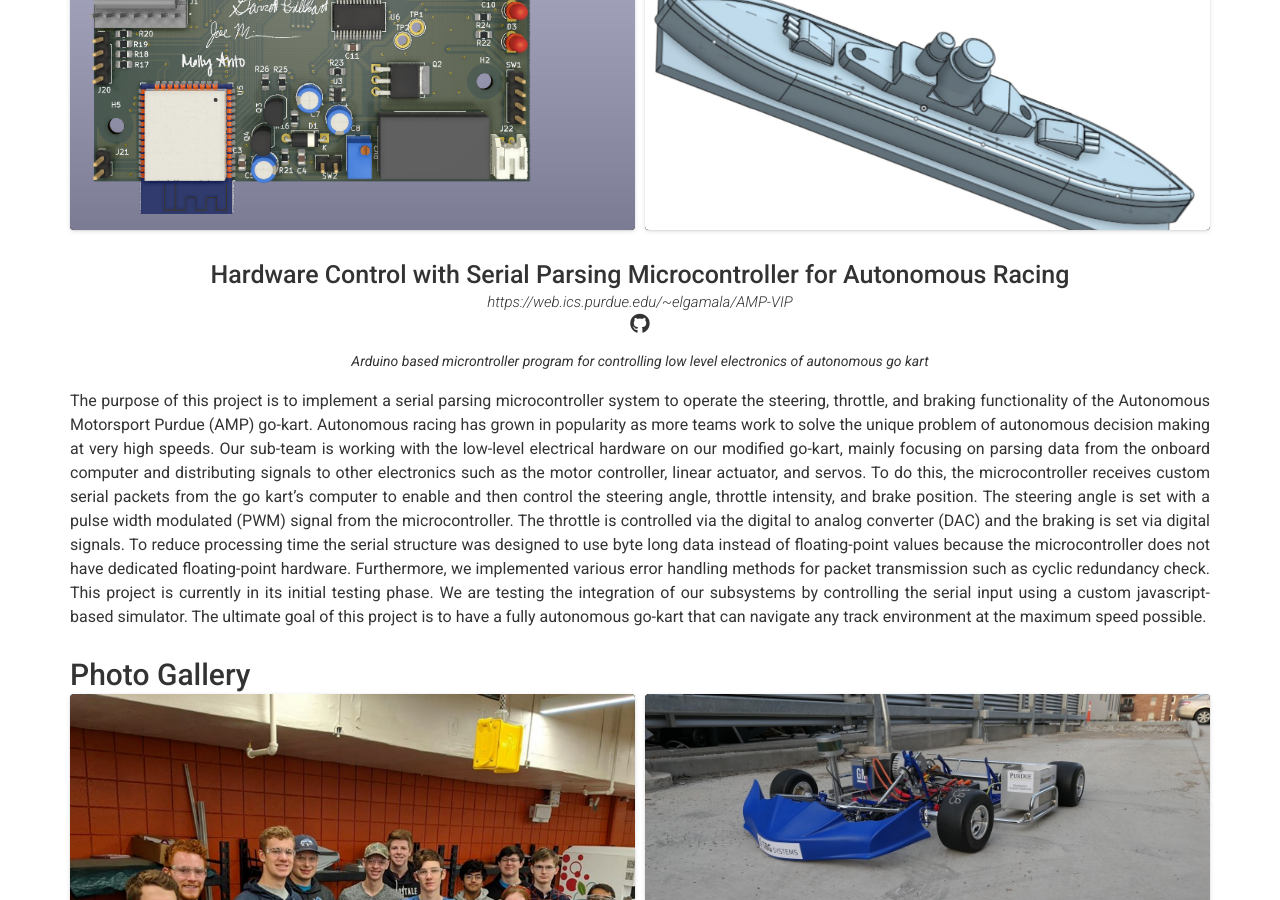
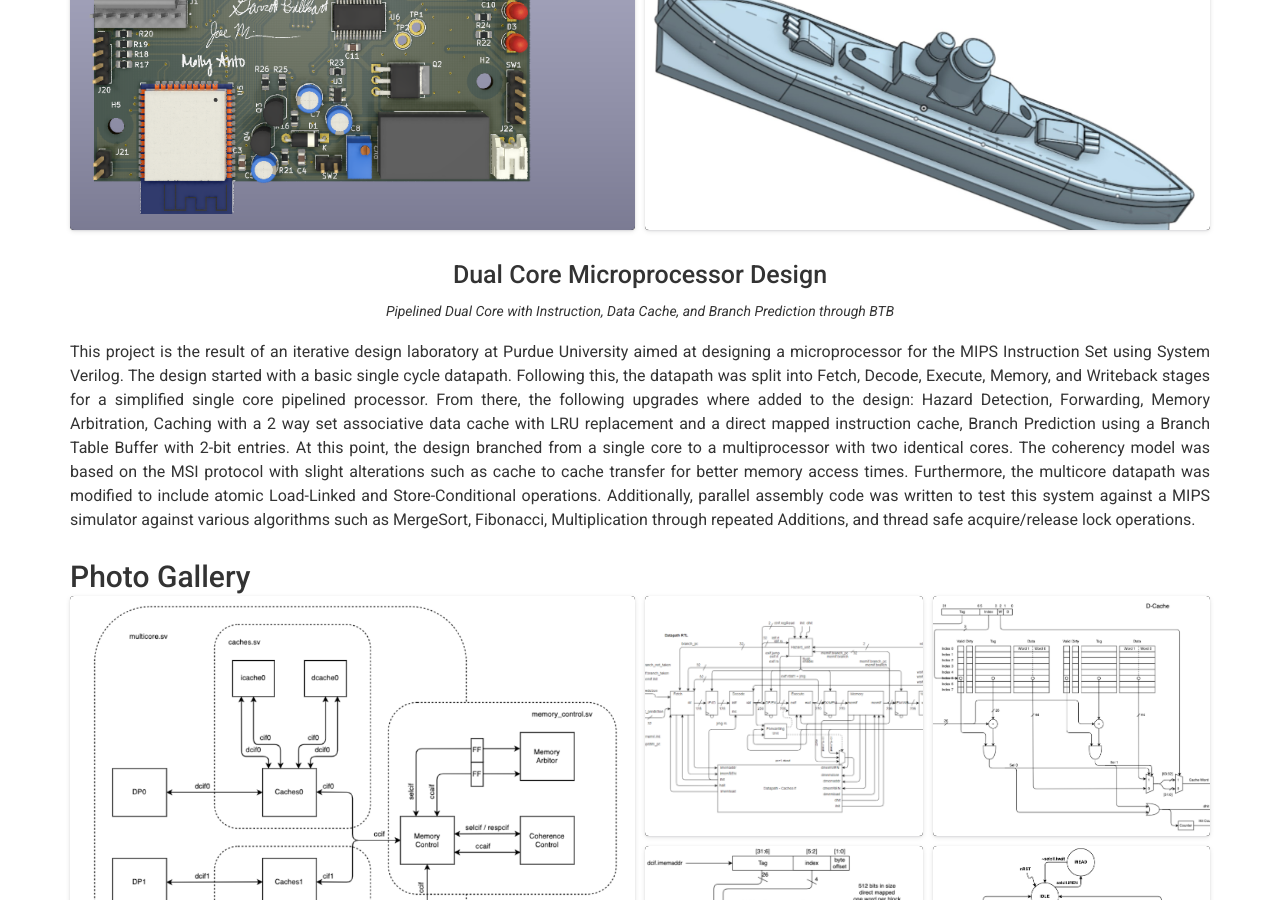
Before and after one commit to MArndt26/marndt26.github.io, a Jekyll site: the page built from index.md, in a window 1280 px wide and 900 px high, scrolled down 1824 px. Built offline with Jekyll 4.4.1, drawn with Linux system fonts in a browser that asks for light colours; nearby versions of some CDN libraries.

Commit message:
added ece 437 info to projects

```diff
--- a/_data/projects.yml
+++ b/_data/projects.yml
@@ -29,6 +29,29 @@
     - photo: ./assets/Sink-or-be-Sunk/cadBoat.jpeg
       photo_title: Boat CAD Model
       photo_type: card card-wide
+
+- layout: top-middle
+  name: Dual Core Microprocessor Design
+  quote: >
+    Pipelined Dual Core with Instruction, Data Cache, and Branch Prediction through BTB
+  description: | # this will include new lines to allow paragraphs
+    This project is the result of an iterative design laboratory at Purdue University aimed at designing a microprocessor for the MIPS Instruction Set using System Verilog.  The design started with a basic single cycle datapath.  Following this, the datapath was split into Fetch, Decode, Execute, Memory, and Writeback stages for a simplified single core pipelined processor.  From there, the following upgrades where added to the design: Hazard Detection, Forwarding, Memory Arbitration, Caching with a 2 way set associative data cache with LRU replacement and a direct mapped instruction cache, Branch Prediction using a Branch Table Buffer with 2-bit entries.  At this point, the design branched from a single core to a multiprocessor with two identical cores.  The coherency model was based on the MSI protocol with slight alterations such as cache to cache transfer for better memory access times.  Furthermore, the multicore datapath was modified to include atomic Load-Linked and Store-Conditional operations.  Additionally, parallel assembly code was written to test this system against a MIPS simulator against various algorithms such as MergeSort, Fibonacci, Multiplication through repeated Additions, and thread safe acquire/release lock operations.
+  photos:
+    - photo: ./assets/ECE437/System_Block_Diagram.png
+      photo_title: System Block Diagram
+      photo_type: card card-big
+    - photo: ./assets/ECE437/Datapath.png
+      photo_title: Datapath
+      photo_type: card
+    - photo: ./assets/ECE437/D_Cache.png
+      photo_title: Data Cache
+      photo_type: card
+    - photo: ./assets/ECE437/I_Cache.png
+      photo_title: Instruction Cache
+      photo_type: card
+    - photo: ./assets/ECE437/BusTransitions.png
+      photo_title: Bus Controller State Transitions
+      photo_type: card
 
 - layout: top-middle
   name: Hardware Control with Serial Parsing Microcontroller for Autonomous Racing
```
Also changed, not shown: assets/ECE437/BusTransitions.png (added), assets/ECE437/D_Cache.png (added), assets/ECE437/Datapath.png (added), assets/ECE437/I_Cache.png (added), assets/ECE437/System_Block_Diagram.png (added).
